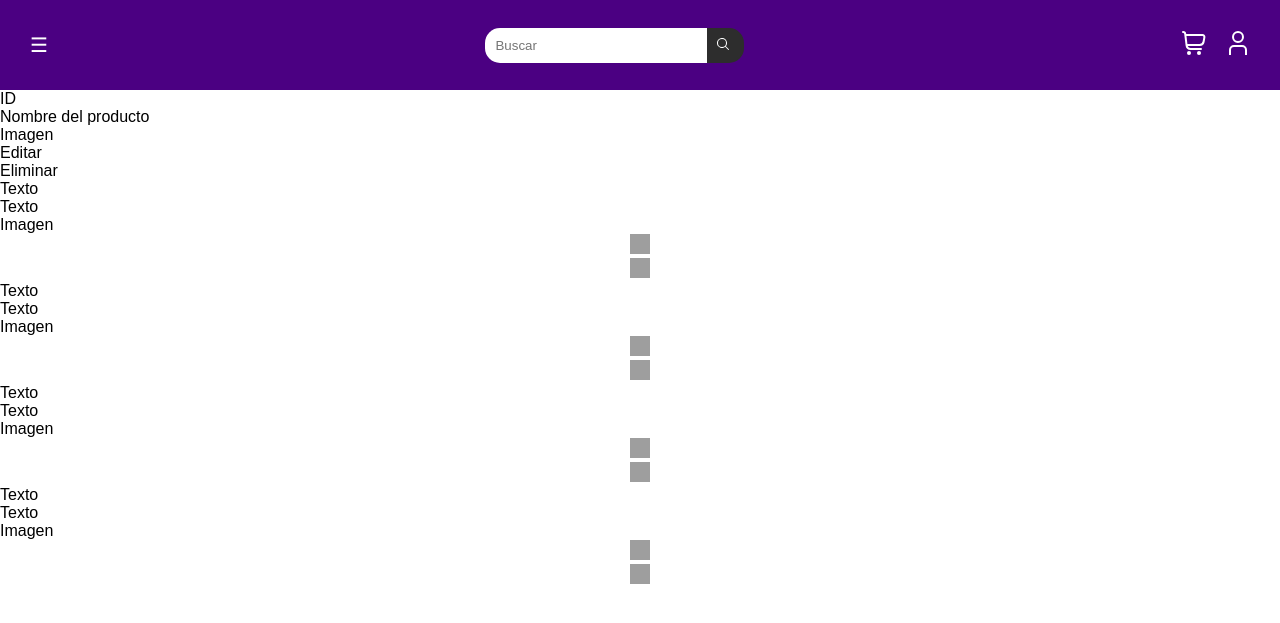
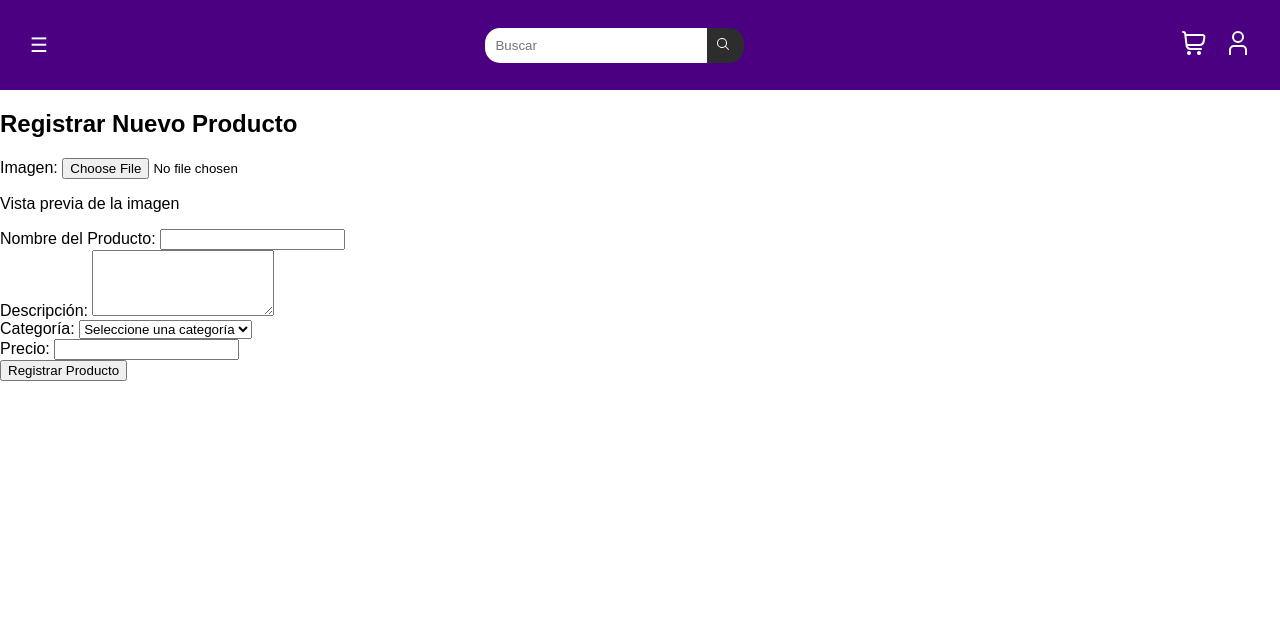
Before and after one commit to EXTRANFUNEDGAR/TRopa, a PHP site: page /base.php in a window 1280 px wide. Shown: the top 623 px of the page. Run offline with PHP 8.4, Linux system fonts and the light colour scheme; grey boxes are pictures that could not be loaded.

Commit message:
Add files via upload

```diff
--- a/base.php
+++ b/base.php
@@ -52,91 +52,43 @@
             </div>
         </div>
     </div>
-    <div class="parte3">
-    <div class="textob3">
-                ID
+
+    <!-- Formulario de Registro de Producto -->
+    <main>
+        <h2>Registrar Nuevo Producto</h2>
+        <form action="register_product.php" method="post" enctype="multipart/form-data">
+            <div class="form-grid">
+                <div class="image-container">
+                    <label for="image">Imagen:</label>
+                    <input type="file" id="image" name="image" accept="image/*" onchange="previewImage(event)" required>
+                    <div id="imagePreview" class="image-preview">
+                        <p>Vista previa de la imagen</p>
+                    </div>
+                </div>
+                <div class="data-container">
+                    <label for="name">Nombre del Producto:</label>
+                    <input type="text" id="name" name="name" required><br>
+
+                    <label for="description">Descripción:</label>
+                    <textarea id="description" name="description" rows="4" required></textarea><br>
+
+                    <label for="category">Categoría:</label>
+                    <select id="category" name="category" required>
+                        <option value="">Seleccione una categoría</option>
+                        <option value="categoria1">Hombre</option>
+                        <option value="categoria2">Mujer</option>
+                        <option value="categoria3">Niños</option>
+                    </select><br>
+
+                    <label for="price">Precio:</label>
+                    <input type="number" id="price" name="price" step="0.01" required><br>
+
+                    <button type="submit">Registrar Producto</button>
+                </div>
             </div>
-            <div class="textob3">
-                Nombre del
-                producto
-            </div>
-            <div class="textob3">
-                Imagen
-            </div>
-            <div class="textob3">
-                Editar
-            </div>
-            <div class="textob3">
-                Eliminar
-            </div>
-    </div>
-        <div class="parte4">
-            <div class="textob4">
-                Texto
-            </div>
-            <div class="textob4">
-                Texto
-            </div>
-            <div class="textob4">
-                Imagen
-            </div>
-            <div class="img4">
-            <center><img src="assets/img/32355.png" png style="width:20px; height: 20px;"><center>
-            </div>
-            <div class="img4">
-            <center><img src="assets/img/146455.svg" svg style="width:20px; height: 20px;"><center>
-            </div>
-        </div>
-        <div class="parte4">
-            <div class="textob4">
-                Texto
-            </div>
-            <div class="textob4">
-                Texto
-            </div>
-            <div class="textob4">
-                Imagen
-            </div>
-            <div class="img4">
-            <center><img src="assets/img/32355.png" png style="width:20px; height: 20px;"><center>
-            </div>
-            <div class="img4">
-            <center><img src="assets/img/146455.svg" svg style="width:20px; height: 20px;"><center>
-            </div>
-        </div>
-        <div class="parte4">
-            <div class="textob4">
-                Texto
-            </div>
-            <div class="textob4">
-                Texto
-            </div>
-            <div class="textob4">
-                Imagen
-            </div>
-            <div class="img4">
-            <center><img src="assets/img/32355.png" png style="width:20px; height: 20px;"><center>
-            </div>
-            <div class="img4">
-            <center><img src="assets/img/146455.svg" svg style="width:20px; height: 20px;"><center>
-            </div>
-        </div>
-        <div class="parte4">
-            <div class="textob4">
-                Texto
-            </div>
-            <div class="textob4">
-                Texto
-            </div>
-            <div class="textob4">
-                Imagen
-            </div>
-            <div class="img4">
-            <center><img src="assets/img/32355.png" png style="width:20px; height: 20px;"><center>
-            </div>
-            <div class="img4">
-            <center><img src="assets/img/146455.svg" svg style="width:20px; height: 20px;"><center>
-            </div>
-        </div>
+        </form>
+    </main>
+
+    <script src="assets/js/scripts.js"></script>
 </body>
 </html>
```
Also changed, not shown: style.css (+126 -66 lines).
